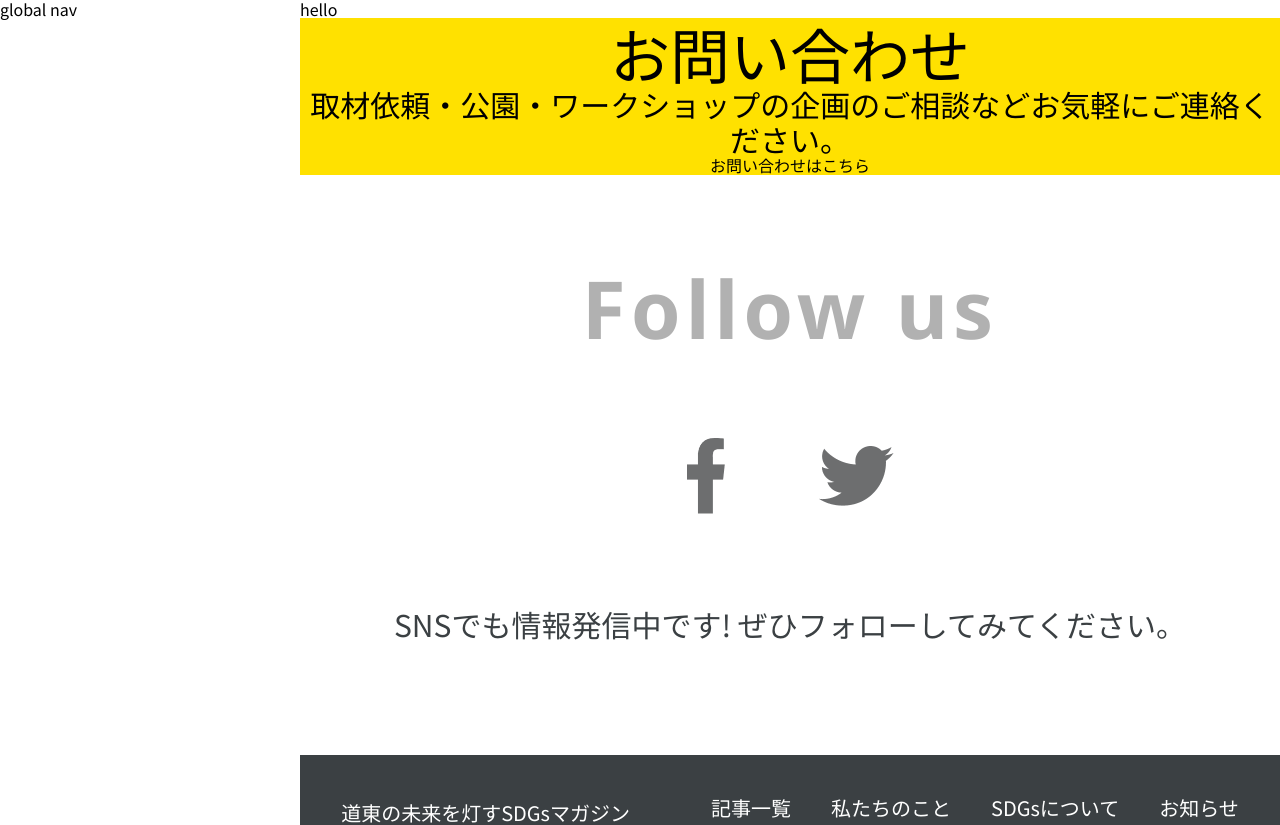
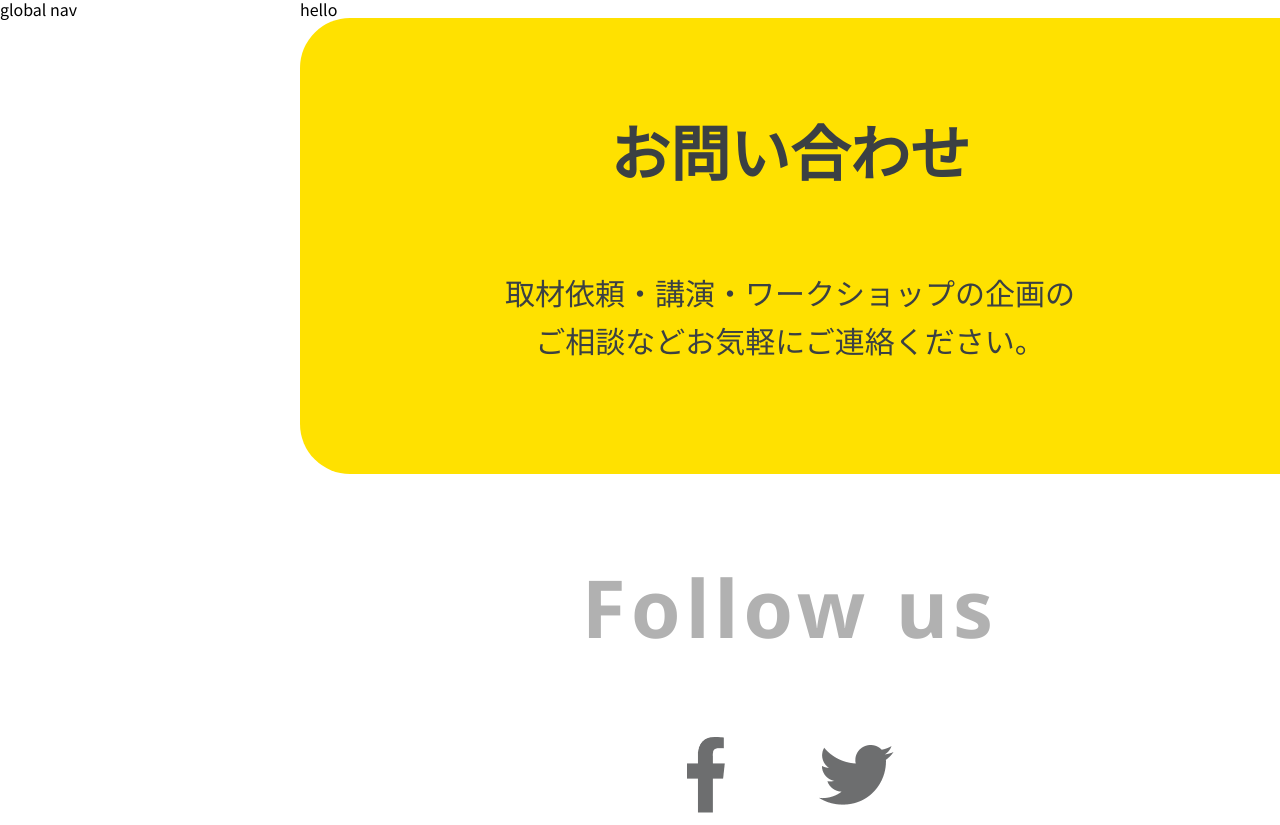
Before and after one commit to ha-ma/tomosu, a Next.js app: page / in a window 1280 px wide. Shown: the top 825 px of the page. Built offline with nearby package versions, Linux system fonts and the light colour scheme.

Commit message:
共通お問い合わせ作成

```diff
--- a/components/BottomContact.js
+++ b/components/BottomContact.js
@@ -4,9 +4,12 @@ import styles from './BottomContact.module.scss'
 export default function ButtomContact() {
   return (
     <section className={styles.bottomContact}>
-      <h2 className={styles.bottomContact__heading}>お問い合わせ</h2>
-      <p className={styles.bottomContact__desc}>取材依頼・公園・ワークショップの企画のご相談などお気軽にご連絡ください。</p>
-      <Link href="/contact" className={styles.bottomContact__link}>お問い合わせはこちら</Link>
+      <Link href="/contact">
+        <a className={styles.bottomContact__link}>
+          <h2 className={styles.bottomContact__heading}>お問い合わせ</h2>
+          <p className={styles.bottomContact__desc}>取材依頼・講演・ワークショップの企画の<br />ご相談などお気軽にご連絡ください。</p>
+        </a>
+      </Link>
     </section>
   )
 }
--- a/components/BottomContact.module.scss
+++ b/components/BottomContact.module.scss
@@ -1,16 +1,28 @@
 .bottomContact {
   width: 100%;
   background: #FFE100;
-  color: #000000;
+  color: #3B4043;
   text-align: center;
+  border-top-left-radius: 50px;
+  border-bottom-left-radius: 50px;
+  box-sizing: border-box;
+  &__link {
+    text-decoration: none;
+    padding: 97px 4.2% 110px;
+    box-sizing: border-box;
+    display: block;
+    transition: all .5s ease;
+    &:hover {
+      opacity: .6;
+    }
+  }
   &__heading {
     font-size: 60px;
+    font-weight: bold;
+    margin-bottom: 84px;
   }
   &__desc {
     font-size: 30px;
-  }
-  &__link {
-    font-size: 16px;
-    text-decoration: underline;
+    line-height: 1.6;
   }
 }
```
